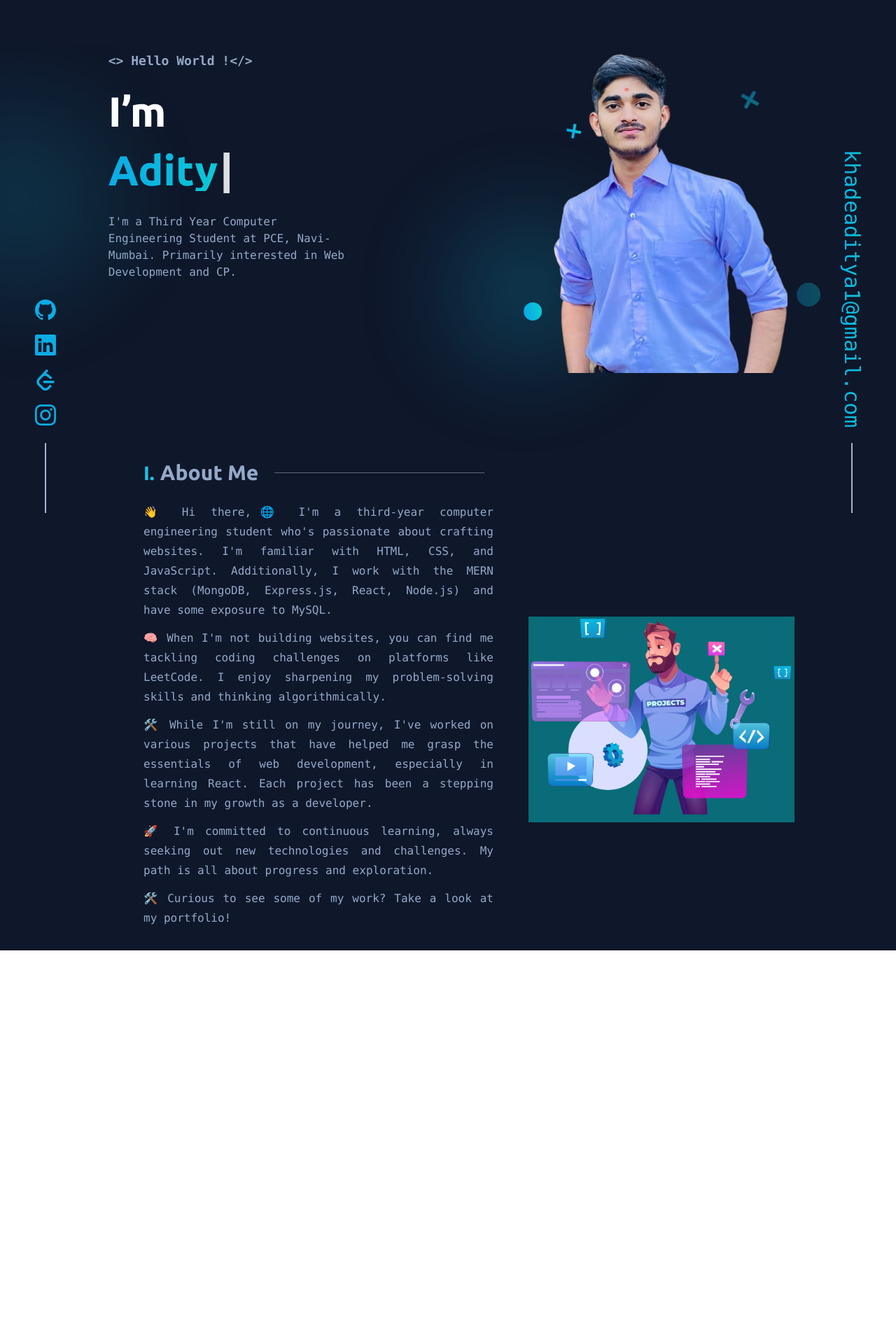
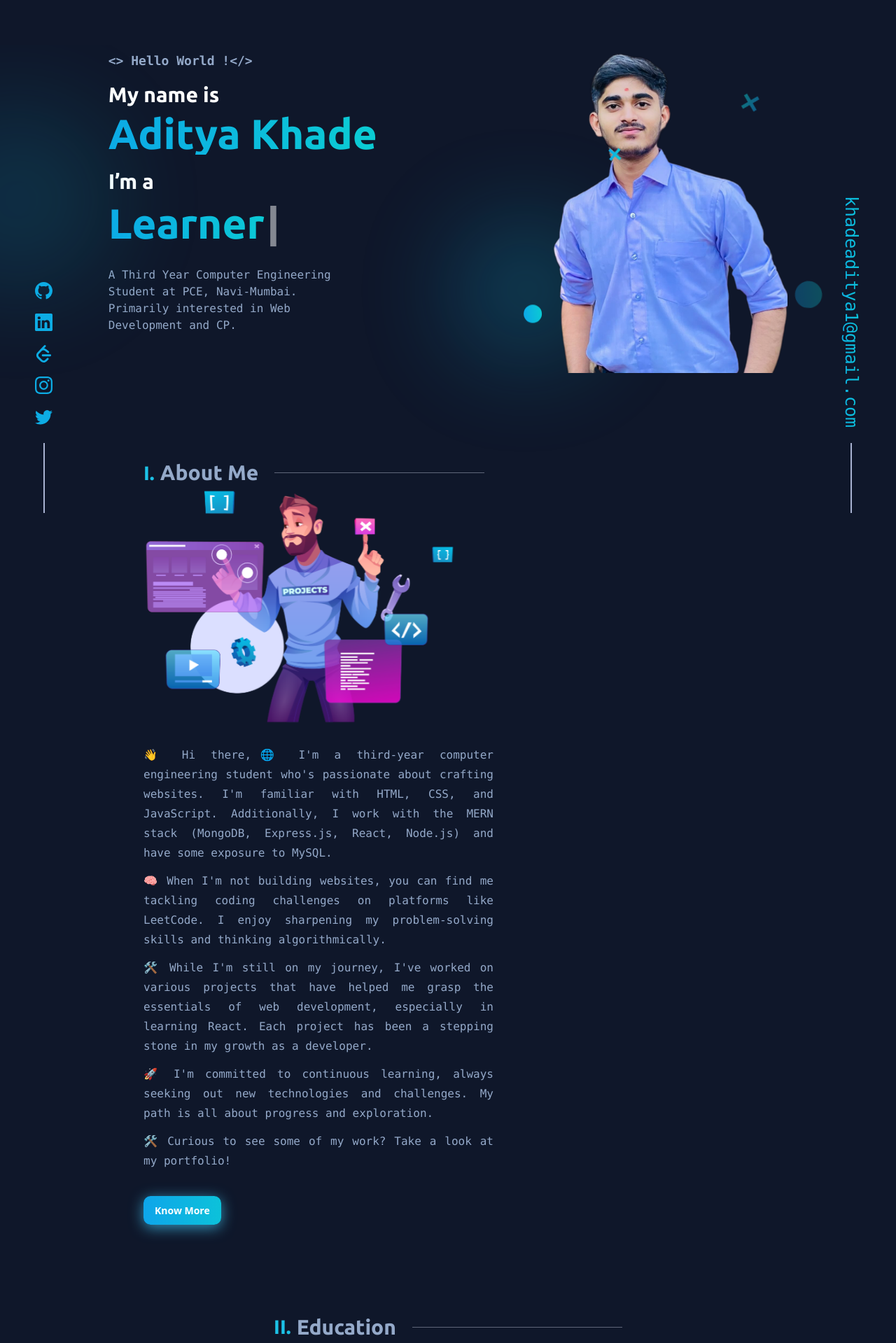
Before and after one commit to adityakhadeak/New-Portfolio-Website-Frontend, a React (Create React App) app: page / in a window 1280 px wide. Shown: the part 67-1986 px from the top of the page at 70% size. Before the commit the page ends 1425 px from the top, so only its background shows below. Built offline with nearby package versions, Linux system fonts and the light colour scheme.

Commit message:
Added Framer Motion Animation and about section completed

```diff
--- a/src/App.js
+++ b/src/App.js
@@ -5,7 +5,7 @@ import { BrowserRouter as Router } from 'react-router-dom';
 import Preloader from './Components/Preloader';
 import Home from './Pages/Home';
 function App() {
-  const [loader, setLoader] = useState(true)
+  const [loader, setLoader] = useState(false)
   useEffect(() => {
     setTimeout(() => {
       setLoader(false)
--- a/src/Components/AboutSection.js
+++ b/src/Components/AboutSection.js
@@ -1,33 +1,56 @@
 import React from 'react'
 import '../Styles/AboutSection.css'
 import abtImg from "../images/about.png"
+import { motion } from 'framer-motion'
+import { fadeIn } from '../Variants'
 const AboutSection = () => {
-    const abtMe = [{ "para": "👋 Hi there,🌐 I'm a third-year computer engineering student who's passionate about crafting websites. I'm familiar with HTML, CSS, and JavaScript. Additionally, I work with the MERN stack (MongoDB, Express.js, React, Node.js) and have some exposure to MySQL." },
-    { "para": "🧠 When I'm not building websites, you can find me tackling coding challenges on platforms like LeetCode. I enjoy sharpening my problem-solving skills and thinking algorithmically." },
-    { "para": "🛠️ While I'm still on my journey, I've worked on various projects that have helped me grasp the essentials of web development, especially in learning React. Each project has been a stepping stone in my growth as a developer." },
-    { "para": "🚀 I'm committed to continuous learning, always seeking out new technologies and challenges. My path is all about progress and exploration." },
-    { "para": "🛠️ Curious to see some of my work? Take a look at my portfolio!" }
+    const abtMe = [{ "para": "👋 Hi there,🌐 I'm a third-year computer engineering student who's passionate about crafting websites. I'm familiar with HTML, CSS, and JavaScript. Additionally, I work with the MERN stack (MongoDB, Express.js, React, Node.js) and have some exposure to MySQL.", "animIn": 0.5 },
+    { "para": "🧠 When I'm not building websites, you can find me tackling coding challenges on platforms like LeetCode. I enjoy sharpening my problem-solving skills and thinking algorithmically.", "animIn": 0.6 },
+    { "para": "🛠️ While I'm still on my journey, I've worked on various projects that have helped me grasp the essentials of web development, especially in learning React. Each project has been a stepping stone in my growth as a developer.", "animIn": 0.7 },
+    { "para": "🚀 I'm committed to continuous learning, always seeking out new technologies and challenges. My path is all about progress and exploration.", "animIn": 0.7 },
+    { "para": "🛠️ Curious to see some of my work? Take a look at my portfolio!", "animIn": 0.8 }
     ]
     return (
         <>
             <div className='bg-[#0f172a]'>
                 <div className='pt-[7.5rem] md:ml-[205px] md:mr-[145px] mx-8'>
-                    <div className='abtSec flex items-center text-[25px] md:text-[30px] font-[Ubuntu] '>
+                    <motion.div
+                        variants={fadeIn('left', 0.4)}
+                        initial='hidden'
+                        whileInView={'show'}
+                        viewport={{ once: true, amount: 0.7 }}
+                        className='lineImg flex items-center text-[25px] md:text-[30px] font-[Ubuntu] '>
                         <span className='text-[#1cc2e7] text-[20px] md:text-[28px]' >I.</span>
                         <h2 className='text-[#94a9c9] w-[-webkit-fill-available] md:w-fit mx-2'>About Me</h2>
-                    </div>
-                    <div className='  flex flex-col md:flex-row  items-center'>
-                        <div className='text-[#94a9c9] my-5 w-[fit] leading-7 md:mr-[50px] font-mono'>
+                    </motion.div>
+                    <div className='  flex flex-wrap-reverse flex-col-reverse md:flex-row justify-between  items-center'>
+                        <div className='text-[#94a9c9] my-5 w-[fit] leading-7  font-mono'>
                             {abtMe.map((para) => {
-                                return <p className='m-0 w-fit md:w-[500px] text-justify mb-3'>{para.para} </p>
+                                return <motion.p variants={fadeIn('up', para.animIn)}
+                                    initial='hidden'
+                                    whileInView={'show'}
+                                    viewport={{ once: true, amount: 0.7 }} className='m-0 w-fit md:w-[500px] text-justify mb-3'>{para.para} </motion.p>
                             })
                             }
 
                         </div>
-                        <div className='abtImgCon flex justify-center  relative'>
-                            <img src={abtImg} className='abt-image' alt="" />
-                        </div>
+                        <motion.div
+                            variants={fadeIn('down', 0.6)}
+                            initial='hidden'
+                            whileInView={'show'}
+                            viewport={{ once: true, amount: 0.7 }}
+                            className='abtImgCon flex justify-center  relative'>
+                            <img  src={abtImg} className='abt-image max-w-[18rem] md:max-w-[28rem]' alt="" />
+                        </motion.div>
                     </div>
+                    <motion.div
+                    variants={fadeIn('up', 0.7)}
+                    initial='hidden'
+                    whileInView={'show'}
+                    viewport={{ once: true, amount: 0.7 }}
+                    className='my-1'>
+                        <button className='btn btn-hover' >Know More</button>
+                    </motion.div>
                 </div>
             </div>
         </>
--- /dev/null
+++ b/src/Components/EduSection.js
@@ -0,0 +1,16 @@
+import React from 'react'
+
+const ExSection = () => {
+  return (
+    <div className=''>
+      <div className='pt-[7.5rem] md:mx-[205px] mx-8'>
+        <div className='lineImg flex items-center justify-center text-[25px] md:text-[30px] font-[Ubuntu]'>
+        <span className='text-[#1cc2e7] text-[20px] md:text-[28px]' >II.</span>
+          <h2 className='text-[#94a9c9] w-[-webkit-fill-available] md:w-fit mx-2'>Education</h2>
+        </div>
+      </div>
+    </div>
+  )
+}
+
+export default ExSection
--- a/src/Components/HeroSection.js
+++ b/src/Components/HeroSection.js
@@ -1,10 +1,11 @@
 import React from 'react'
 import { Typewriter } from 'react-simple-typewriter'
+import { motion } from 'framer-motion'
+import { fadeIn } from '../Variants'
 import pattern1 from '../images/pattern-1.svg'
 import pattern2 from '../images/pattern-2.svg'
 import pattern3 from '../images/pattern-3.svg'
 import pattern4 from '../images/pattern-4.svg'
-
 import '../Styles/Home.css'
 import mypic from '../images/myphoto1.png'
 import SideLinks from './SideLinks'
@@ -16,11 +17,25 @@ const Home = () => {
         <div className='  pt-[7rem] md:mt-5 mx-8 md:mx-20'>
           <div className='relative  justify-evenly md:justify-around flex flex-col md:flex-row'>
             <div className='homeback w-fit md:w-[459px] flex flex-col'>
-            <h4 className='text-[#94a9c9] text-base md:text-lg w-fit font-mono my-2 font-bold'>{"<> Hello World !</>"}</h4>
-            <div className=' w-fit flex flex-col my-2 '>
-              <h1 className=' my-3 text-white font-[Ubuntu] text-4xl md:text-6xl' >I’m</h1>
-              <h1 className=' my-3 h-[102px] md:h-fit @apply gradient-text w-fit font-[Ubuntu] text-4xl md:text-6xl text-[#94a9c9] '><Typewriter
-                words={["Aditya Khade", "Web Developer", "Learner"]}
+              <motion.h4 variants={fadeIn('up', 0.8)}
+                initial='hidden'
+                whileInView={'show'}
+                viewport={{ once: true, amount: 0.7 }} className='text-[#94a9c9] text-base md:text-lg w-fit font-mono my-2 font-bold'>{"<> Hello World !</>"}
+              </motion.h4>
+              <motion.div
+                variants={fadeIn('up', 0.9)}
+                initial='hidden'
+                whileInView={'show'}
+                viewport={{ once: true, amount: 0.7 }} className=' w-fit flex flex-col my-2 '>
+                <div>
+                <h1 className=' text-white font-[Ubuntu] text-2xl md:text-3xl' >My name is</h1>
+                <h1 className=' my-2 @apply gradient-text font-[Ubuntu] text-4xl md:text-6xl' >Aditya Khade</h1>
+                </div>
+                <div className='my-3'>
+                <h1 className=' text-white font-[Ubuntu] text-2xl md:text-3xl' >I’m a</h1>
+                <h1 className=' my-3 h-[80px] md:h-fit @apply gradient-text w-fit font-[Ubuntu] text-4xl md:text-6xl text-[#94a9c9] '><Typewriter
+
+                  words={["Web Developer","Coder", "Learner"]}
                   loop={''}
                   cursor
                   cursorStyle='|'
@@ -30,29 +45,59 @@ const Home = () => {
                 />
                 </h1>
                 </div>
-            <p className="text-[#94a9c9] my-3 font-mono w-fit  md:w-[22rem]">I'm a Third Year Computer  Engineering Student at PCE, Navi-Mumbai. Primarily interested in Web Development and CP.</p>
+              </motion.div>
+              <motion.p
+                variants={fadeIn('up', 1)}
+                initial='hidden'
+                whileInView={'show'}
+                viewport={{ once: true, amount: 0.7 }}
+                className="text-[#94a9c9]  font-mono w-fit  md:w-[22rem]">A Third Year Computer  Engineering Student at PCE, Navi-Mumbai. Primarily interested in Web Development and CP.</motion.p>
             </div>
-          <div className=''>
-            <div className='myImg flex justify-center relative '>
+            <motion.div variants={fadeIn('down', 0.9)}
+              initial='hidden'
+              whileInView={'show'}
+              viewport={{ once: true, amount: 0.7 }} className=''>
+              <div
+                className='myImg flex justify-center relative '>
                 <img className=' w-[256px] relative z-[1] md:w-[362px]' src={mypic} alt="" />
-              <div className="pattern-1 left-0 absolute top-[112px] ">
-                <img className='relative'  src={pattern1} alt="" />
+                <motion.div
+                  variants={fadeIn('inplace', 1.5)}
+                  initial='hidden'
+                  whileInView={'show'}
+                  viewport={{ once: true, amount: 0.7 }}
+                  className="pattern-1 left-0 absolute top-[112px] ">
+                  <img className='relative' src={pattern1} alt="" />
+                </motion.div>
+                <motion.div
+                variants={fadeIn('inplace', 1.5)}
+                initial='hidden'
+                whileInView={'show'}
+                viewport={{ once: true, amount: 0.7 }}
+                className="pattern-2 absolute top-[70px] right-[40px] md:right-[73]">
+                  <img className='relative' src={pattern2} alt="" />
+                </motion.div>
+                <motion.div
+                variants={fadeIn('inplace', 1.5)}
+                initial='hidden'
+                whileInView={'show'}
+                viewport={{ once: true, amount: 0.7 }}
+                className="pattern-3 absolute -left-[15px] bottom-[70px]">
+                  <img className='relative' src={pattern3} alt="" />
+                </motion.div>
+                <motion.div
+                variants={fadeIn('inplace', 1.5)}
+                initial='hidden'
+                whileInView={'show'}
+                viewport={{ once: true, amount: 0.7 }}
+                className="pattern-4 absolute -right-[23px] bottom-[95px] md:-right-[48px]">
+                  <img className='relative' src={pattern4} alt="" />
+                </motion.div>
               </div>
-              <div className="pattern-2 absolute top-[70px] right-[40px] md:right-[73]">
-                <img className='relative' src={pattern2} alt="" />
-              </div>
-              <div className="pattern-3 absolute -left-[15px] bottom-[70px]">
-                <img className='relative' src={pattern3} alt="" />
-              </div>
-              <div className="pattern-4 absolute -right-[23px] bottom-[95px] md:-right-[48px]">
-                <img className='relative' src={pattern4} alt="" />
+            </motion.div>
           </div>
         </div>
       </div>
-        </div>
-      </div>
-    </div>
-    <SideLinks/>
+      <SideLinks />
     </>
   )
 }
--- a/src/Components/SideLinks.js
+++ b/src/Components/SideLinks.js
@@ -1,6 +1,7 @@
 import React from 'react';
 import '../Styles/SideLinks.css';
-
+import { motion } from 'framer-motion';
+import { fadeIn } from '../Variants';
 import { BsGithub, BsLinkedin, BsInstagram, BsTwitter } from "react-icons/bs";
 import { SiLeetcode } from "react-icons/si";
 
@@ -9,27 +10,35 @@ const SideLinks = () => {
     { "acc": "Github", "link": "https://www.linkedin.com/in/aditya-khade-a14bb0219/", "icon": <BsGithub /> },
     { "acc": "Linkedin", "link": "https://www.linkedin.com/in/aditya-khade-a14bb0219/", "icon": <BsLinkedin /> },
     { "acc": "Leetcode", "link": "https://www.linkedin.com/in/aditya-khade-a14bb0219/", "icon": <SiLeetcode /> },
-    { "acc": "Insta", "link": "https://www.linkedin.com/in/aditya-khade-a14bb0219/", "icon": <BsInstagram /> }
+    { "acc": "Insta", "link": "https://www.linkedin.com/in/aditya-khade-a14bb0219/", "icon": <BsInstagram /> },
+    {"acc": "Twitter", "link": "https://www.linkedin.com/in/aditya-khade-a14bb0219/", "icon": <BsTwitter /> }
   ];
 
   return (
     <>
-      <div className='leftLinks z-[3] fixed left-[40px] bottom-0 '>
+      <motion.div variants={fadeIn('up',1)}
+                            initial='hidden'
+                            whileInView={'show'}
+                            viewport={{once:false,amount:0.7}} className='leftLinks z-[3] fixed left-[40px] bottom-0 '>
         <ul className='flex justify-center flex-col p-0 m-0 list-none items-center'>
           {
             socialAcc.map((link, index) => (
-              <a key={index} href={link.link} title={link.acc} target="_blank" rel="noopener noreferrer" className='text-3xl p-[10px] relative deco hover:-translate-y-[3px] transition-all duration-[0.25s] cursor-pointer text-[#0dace4]'>
+              <a key={index}  href={link.link} title={link.acc} target="_blank" rel="noopener noreferrer" className='  text-[25px] p-[10px] relative deco hover:-translate-y-[3px] transition-all duration-[0.25s] cursor-pointer text-[#0dace4]'>
                 {link.icon}
               </a>
             ))
           }
         </ul>
-      </div>
-      <div className='rightLinks z-[3] text-3xl  font-mono fixed right-[40px] bottom-0 '>
-        <div className='rightLinksCon flex justify-center items-center'>
-          <a href="mailto:khadeaditya1@gmail.com" className='text-3xl p-[5px] hover:-translate-y-[3px] @apply gradient-text relative duration-[0.25s] cursor-pointer mb-[12px]'>khadeaditya1@gmail.com</a>
+      </motion.div>
+      <motion.div
+      variants={fadeIn('up',1)}
+      initial='hidden'
+      whileInView={'show'}
+      viewport={{once:false,amount:0.7}} className='rightLinks z-[3] text-[25px]  font-mono fixed right-[40px] bottom-0 '>
+        <div className=' rightLinksCon flex justify-center items-center'>
+          <a href="mailto:khadeaditya1@gmail.com" className='text-[25px] p-[5px] hover:-translate-y-[3px] @apply gradient-text relative duration-[0.25s] cursor-pointer mb-[12px]'>khadeaditya1@gmail.com</a>
         </div>
-      </div>
+      </motion.div>
     </>
   );
 }
--- a/src/Pages/Home.js
+++ b/src/Pages/Home.js
@@ -1,11 +1,13 @@
 import React from 'react'
 import HeroSection from '../Components/HeroSection'
 import AboutSection from '../Components/AboutSection'
+import EduSection from '../Components/EduSection'
 const Home = () => {
   return (
-    <div>
+    <div className='sec-bg-color'>
       <HeroSection/>
       <AboutSection/>
+      <EduSection/>
     </div>
   )
 }
--- a/src/Styles/AboutSection.css
+++ b/src/Styles/AboutSection.css
@@ -1,20 +1,4 @@
-.abtSec::after{
-content: "";
-height: 1px;
-width: 300px;
-background-color: #5f6679;
-    margin: 0;
-    display: inline-block;
-    margin-left: 15px;
-}
 
 .abt-image {
     position: relative;
-    background-color: rgba(0, 255, 255, 0.37); /* Apply blue hue */
-    transition: filter 0.3s; /* Add a transition for a smooth effect */
   }
-
-  .abt-image:hover {
-    background-color: none;
-    filter: none; /* Remove the filter on hover to show the actual image */
-  }
--- a/src/Styles/SideLinks.css
+++ b/src/Styles/SideLinks.css
@@ -21,6 +21,7 @@
     margin-top: 5px;
 
 }
+
 @media screen and (max-width:768px) {
     .leftLinks{
         display: none;
--- /dev/null
+++ b/src/Variants.js
@@ -0,0 +1,20 @@
+export const fadeIn = (direction, delay,len) => {
+    return {
+      hidden: {
+        y: direction === 'up' ? 80 : direction === 'down' ? -80 : 0,
+        opacity: 0,
+        x: direction === 'left' ? len : direction === 'right' ? -len : 0,
+      },
+      show: {
+        y: 0,
+        x: 0,
+        opacity: 1,
+        transition: {
+          type: 'tween',
+          duration: 1,
+          delay: delay,
+          ease: [0.25, 0.25, 0.25, 0.75],
+        },
+      },
+    };
+  };
--- a/src/index.css
+++ b/src/index.css
@@ -2,9 +2,52 @@
 @tailwind components;
 @tailwind utilities;
 
+.sec-bg-color{
+  background-color: #0f172a;
+}
+.lineImg::after{
+    content: "";
+    height: 1px;
+    width: 300px;
+    background-color: #5f6679;
+        margin: 0;
+        display: inline-block;
+        margin-left: 15px;
+}
 .gradient-text {
-    background-image: linear-gradient(to right, #0daae7, #0bccd3);
-    -webkit-background-clip: text;
-    color: transparent;
+  background-image: linear-gradient(to right, #0daae7, #0bccd3);
+  -webkit-background-clip: text;
+  color: transparent;
+}
+.btn {
+  border-radius: 6px;
+  padding: 10px 16px;
+  font-family: Noto Sans, sans-serif;
+  font-size: 14px;
+  text-align: center;
+  font-weight: 700;
+  text-decoration: none;
+  border: 0;
+}
 
-  }
+.btn-hover {
+  background-image: linear-gradient(90deg, #0ea5ea, #0bd1d1 51%, #0ea5ea);
+  background-size: 300% 100%;
+  border-radius: 10px;
+  color: white;
+  transition: all 0.4s ease-in-out;
+  box-shadow:  0 4px 20px 0px rgba(65, 189, 234, 0.75);
+}
+
+.btn-hover:hover {
+  background-position: 100% 0;
+  transition: all 0.4s ease-in-out;
+}
+
+@media screen and (max-width:768px) {
+  .lineImg::after{
+    width: 100%;
+
+}
+
+}
```
Also changed, not shown: src/Components/ExSection.js (deleted, +0 -11 lines), src/Components/Navbar.js (+35 -32 lines). Lines whose indentation alone changed are shown as unchanged.
